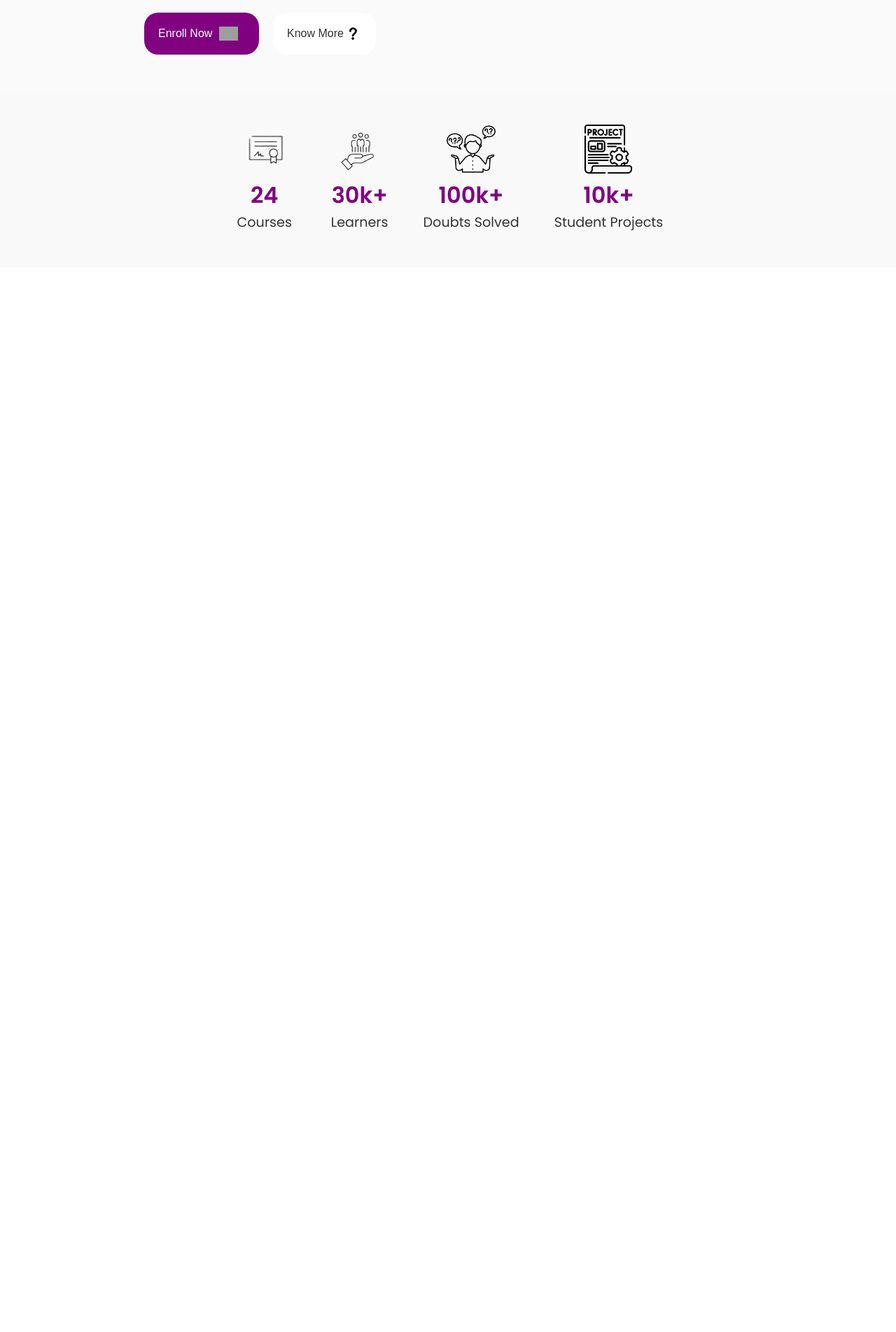
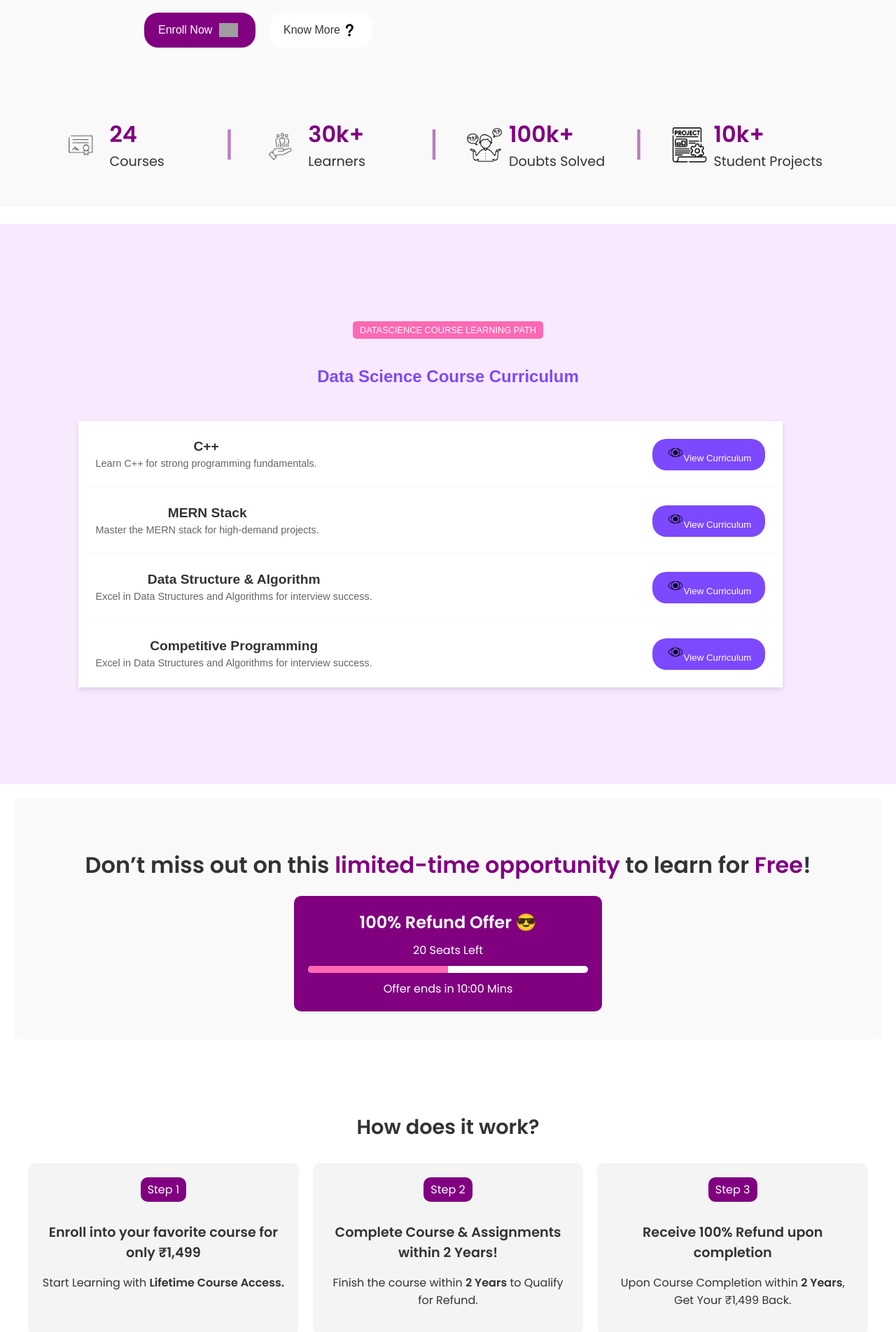
Before and after one commit to Kj1710/Figmatocode, a React (Create React App) app: page / in a window 1280 px wide. Shown: the part 497-2400 px from the top of the page at 70% size. Before the commit the page ends 879 px from the top, so only its background shows below. Built offline with nearby package versions, Linux system fonts and the light colour scheme; grey boxes are pictures that could not be loaded.

Commit message:
refund page done

```diff
--- a/src/App.css
+++ b/src/App.css
@@ -103,9 +103,9 @@ body {
 
 .hero-section .highlight-text {
   color: #800080;
+}
 
-}
-.image{
+.image {
   height: 20px;
 }
 
@@ -154,32 +154,48 @@ body {
   font-size: 1em;
 }
 
-.enroll-image{
+.enroll-image {
   height: 20px;
-  margin: 10px 10px;
+  margin: 5px 5px 5px 10px;
 }
- .know-image{
-height: 20px;
-margin: 5px 5px;
- }
 
+.know-image {
+  height: 20px;
+  margin: 5px 5px;
+}
 
 .know-more-button {
   background-color: #fff;
   color: #333;
-
 }
 
 .stats-section {
+  background-color: #f9f9f9;
+  padding: 50px 20px;
+}
+
+.stats-container {
   display: flex;
-  justify-content: center;
-  gap: 50px;
-  padding: 50px 20px;
-  background-color: #f9f9f9;
+  justify-content: space-between;
+  align-items: center;
+  width: 90%;
+  margin: 0 auto;
 }
 
 .stats-item {
+  display: flex;
+  align-items: center;
   text-align: center;
+  flex: 1;
+}
+
+.stats-image {
+  height: 50px;
+  margin-right: 10px;
+}
+
+.stats-info {
+  text-align: left;
 }
 
 .stats-number {
@@ -192,6 +208,215 @@ margin: 5px 5px;
   font-size: 1.2em;
 }
 
-.degree {
-  height: 70px;
+.separator {
+  color: rgba(128, 0, 128, 0.5);
+  font-size: 3em;
+  text-align: center;
+  margin-right: 40px;
 }
+
+.full-screen {
+  width: 100%;
+  height: 100vh;
+  display: flex;
+  justify-content: center;
+  align-items: center;
+  background-color: #f8e9ff;
+}
+
+.curriculum-section {
+
+  padding: 50px 0;
+}
+
+.curriculum-container {
+  width: 100%;
+  max-width: 100%;
+  margin: 0 auto;
+}
+
+.container {
+
+  padding: 20px;
+  font-family: Arial, sans-serif;
+  border-radius: 10px;
+}
+
+.learning-path {
+  background-color: #ff69b4;
+  color: #fff;
+  display: inline-block;
+  padding: 5px 10px;
+  border-radius: 5px;
+  font-size: 0.8em;
+  margin-bottom: 20px;
+}
+
+.title {
+
+  text-align: center;
+  color: #7c49fe;
+  font-size: 1.5em;
+  margin-bottom: 50px;
+}
+
+.course-card {
+
+  background-color: #ffffff;
+  padding: 25px;
+
+  display: flex;
+  justify-content: space-between;
+
+ margin-right: 50px;
+  box-shadow: 0 4px 8px rgba(15, 14, 14, 0.1);
+}
+
+.course-info h2 {
+
+  margin: 0;
+  font-size: 1.2em;
+  color: #333333;
+}
+
+.course-info p {
+  margin: 5px 0 0;
+  font-size: 0.9em;
+  color: #666666;
+}
+
+.highlight {
+  color: #ff69b4;
+  font-weight: bold;
+}
+
+.eyeimage{
+  height:22px
+
+}
+.view-curriculum-btn {
+  background-color: #7c49fe;
+  color: #ffffff;
+  border: none;
+  margin-left: 400px;
+  border-radius: 20px;
+  padding: 10px 20px;
+  cursor: pointer;
+  transition: background-color 0.3s;
+}
+
+.view-curriculum-btn:hover {
+  background-color: #6b3de8;
+}
+
+
+body {
+  margin: 0;
+  font-family: 'Poppins', sans-serif;
+  background-color: #fff;
+  color: #333;
+}
+
+.app {
+  text-align: center;
+  padding: 20px;
+}
+
+.promo-section {
+  background-color: #f9f9f9;
+  padding: 40px 20px;
+  border-radius: 10px;
+  margin-bottom: 40px;
+}
+
+.promo-section h1 {
+  font-size: 2em;
+  margin-bottom: 20px;
+}
+
+.highlight {
+  color: #800080;
+  font-weight: bold;
+}
+
+.offer-card {
+  background-color: #800080;
+  color: #fff;
+  padding: 20px;
+  border-radius: 10px;
+  display: inline-block;
+  width: 80%;
+  max-width: 400px;
+}
+
+.offer-card h2 {
+  margin: 0;
+  font-size: 1.5em;
+  margin-bottom: 10px;
+}
+
+.seats-left {
+  font-size: 1em;
+  margin-bottom: 10px;
+}
+
+.progress-bar {
+  background-color: #fff;
+  border-radius: 10px;
+  overflow: hidden;
+  margin-bottom: 10px;
+  height: 10px;
+  position: relative;
+}
+
+.progress {
+  background-color: #ff69b4;
+  width: 50%;
+  height: 100%;
+  position: absolute;
+}
+
+.offer-timer {
+  font-size: 1em;
+}
+
+.how-it-works {
+  padding: 40px 20px;
+}
+
+.how-it-works h2 {
+  font-size: 1.8em;
+  margin-bottom: 30px;
+}
+
+.steps {
+  display: flex;
+  justify-content: space-between;
+  gap: 20px;
+}
+
+.step {
+  background-color: #f4f4f4;
+  padding: 20px;
+  border-radius: 10px;
+  width: 30%;
+  min-width: 200px;
+}
+
+.step-number {
+  background-color: #800080;
+  color: #fff;
+  border-radius: 10px;
+  padding: 5px 10px;
+  display: inline-block;
+  margin-bottom: 10px;
+}
+
+.step h3 {
+  font-size: 1.2em;
+  margin-bottom: 10px;
+}
+
+.step p {
+  font-size: 1em;
+}
--- a/src/App.js
+++ b/src/App.js
@@ -2,6 +2,27 @@ import React from "react";
 import "./App.css";
 
 function App() {
+  const courses = [
+    {
+      title: "C++",
+      description: "Learn C++ for strong programming fundamentals.",
+    },
+    {
+      title: "MERN Stack",
+      description: "Master the MERN stack for high-demand projects.",
+    },
+    {
+      title: "Data Structure & Algorithm",
+      description:
+        "Excel in Data Structures and Algorithms for interview success.",
+    },
+    {
+      title: "Competitive Programming",
+      description:
+        "Excel in Data Structures and Algorithms for interview success.",
+    },
+  ];
+
   return (
     <div className="App">
       <header className="App-header">
@@ -29,62 +50,191 @@ function App() {
             </div>
             <h1>
               <span className="grey-text">Become an Expert in the</span>
-
               field of <span className="highlight-text"> Data Science </span>
               <br />
               <span className="highlight-text">With 6 courses! </span>
             </h1>
             <p>
-              A specially crafted Tech Kickstarter, with 5+ extensive online courses.
+              A specially crafted Tech Kickstarter, with 5+ extensive online
+              courses.
             </p>
             <div className="features">
               <div className="feature-item">
-                <img className="image" src="image.png" alt="Personal Mentorship" />
+                <img
+                  className="image"
+                  src="image.png"
+                  alt="Personal Mentorship"
+                />
                 Personal Mentorship
               </div>
               <div className="feature-item">
-                <img className="image" src="image.png" alt="Internship Assistance" />
+                <img
+                  className="image"
+                  src="image.png"
+                  alt="Internship Assistance"
+                />
                 Internship Assistance
               </div>
               <div className="feature-item">
-                <img className="image" src="image.png" alt="Industry Certified Courses" />
+                <img
+                  className="image"
+                  src="image.png"
+                  alt="Industry Certified Courses"
+                />
                 Industry Certified Courses
               </div>
             </div>
             <div className="cta-buttons">
               <button className="enroll-button">
-
                 Enroll Now
-                <img className="enroll-image" src="explore.png" alt="Enroll Now" />
+                <img
+                  className="enroll-image"
+                  src="explore.png"
+                  alt="Enroll Now"
+                />
               </button>
               <button className="know-more-button">
-
                 Know More
-                <img className="know-image" src="question mark.png" alt="Know More" />
+                <img
+                  className="know-image"
+                  src="question mark.png"
+                  alt="Know More"
+                />
               </button>
             </div>
           </div>
         </section>
         <section className="stats-section">
+          <div className="stats-container">
             <div className="stats-item">
-            <img className="degree" src="degree.png" alt="CoursesImage" srcset="" />
+              <img
+                className="stats-image"
+                src="degree.png"
+                alt="CoursesImage"
+              />
+              <div className="stats-info">
                 <div className="stats-number">24</div>
                 <div className="stats-label">Courses</div>
               </div>
+            </div>
+            <div className="separator">|</div>
             <div className="stats-item">
-            <img className="degree" src="Learners.png" alt="" srcset="" />
+              <img
+                className="stats-image"
+                src="Learners.png"
+                alt="LearnersImage"
+              />
+              <div className="stats-info">
                 <div className="stats-number">30k+</div>
                 <div className="stats-label">Learners</div>
               </div>
+            </div>
+            <div className="separator">|</div>
             <div className="stats-item">
-            <img className="degree" src="doubt.png" alt="DoubtImage" />
+              <img className="stats-image" src="doubt.png" alt="DoubtImage" />
+              <div className="stats-info">
                 <div className="stats-number">100k+</div>
                 <div className="stats-label">Doubts Solved</div>
               </div>
+            </div>
+            <div className="separator"> | </div>
             <div className="stats-item">
-            <img className="degree" src="project.png" alt="" srcset="" />
+              <img
+                className="stats-image"
+                src="project.png"
+                alt="ProjectImage"
+              />
+              <div className="stats-info">
                 <div className="stats-number">10k+</div>
                 <div className="stats-label">Student Projects</div>
+              </div>
+            </div>
+          </div>
+        </section>
+        <br />
+
+        <section className="full-screen">
+          <div id="curriculum" className="curriculum-section">
+            <div className="curriculum-container">
+              <div className="container">
+                <div className="learning-path">
+                  DATASCIENCE COURSE LEARNING PATH
+                </div>
+                <h1 className="title">Data Science Course Curriculum</h1>
+                {courses.map((course, index) => (
+                  <div key={index} className="course-card">
+                    <div className="course-info">
+                      <h2>{course.title}</h2>
+                      <p>
+                        {course.description}
+                        {course.highlight && (
+                          <span className="highlight"> {course.highlight}</span>
+                        )}
+                      </p>
+                    </div>
+
+                    <button className="view-curriculum-btn">
+                      {" "}
+                      <img
+                        className="eyeimage"
+                        src="eye.png"
+                        alt=""
+                        srcset=""
+                      />
+                      View Curriculum
+                    </button>
+                  </div>
+                ))}
+              </div>
+            </div>
+          </div>
+        </section>
+
+        <section className="refund">
+          <div className="app">
+            <section className="promo-section">
+              <h1>
+                Don’t miss out on this{" "}
+                <span className="highlight">limited-time opportunity</span> to
+                learn for <span className="highlight">Free</span>!
+              </h1>
+              <div className="offer-card">
+                <h2>100% Refund Offer 😎</h2>
+                <div className="seats-left">20 Seats Left</div>
+                <div className="progress-bar">
+                  <div className="progress"></div>
+                </div>
+                <div className="offer-timer">Offer ends in 10:00 Mins</div>
+              </div>
+            </section>
+            <section className="how-it-works">
+              <h2>How does it work?</h2>
+              <div className="steps">
+                <div className="step">
+                  <div className="step-number">Step 1</div>
+                  <h3>Enroll into your favorite course for only ₹1,499</h3>
+                  <p>
+                    Start Learning with <strong>Lifetime Course Access.</strong>
+                  </p>
+                </div>
+                <div className="step">
+                  <div className="step-number">Step 2</div>
+                  <h3>Complete Course & Assignments within 2 Years!</h3>
+                  <p>
+                    Finish the course within <strong>2 Years</strong> to Qualify
+                    for Refund.
+                  </p>
+                </div>
+                <div className="step">
+                  <div className="step-number">Step 3</div>
+                  <h3>Receive 100% Refund upon completion</h3>
+                  <p>
+                    Upon Course Completion within <strong>2 Years</strong>, Get
+                    Your ₹1,499 Back.
+                  </p>
+                </div>
+              </div>
+            </section>
           </div>
         </section>
       </main>
```
Also changed, not shown: public/eye.png (added). Lines whose indentation alone changed are shown as unchanged.
